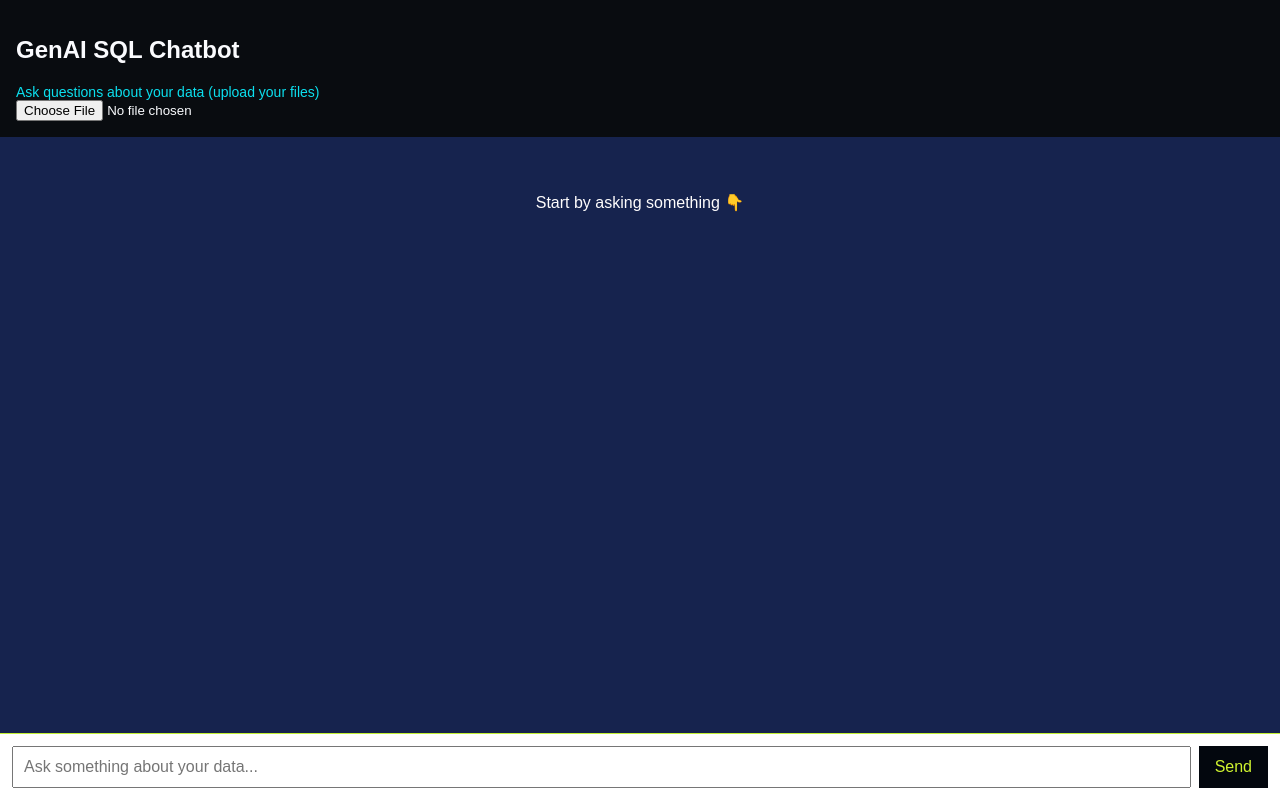
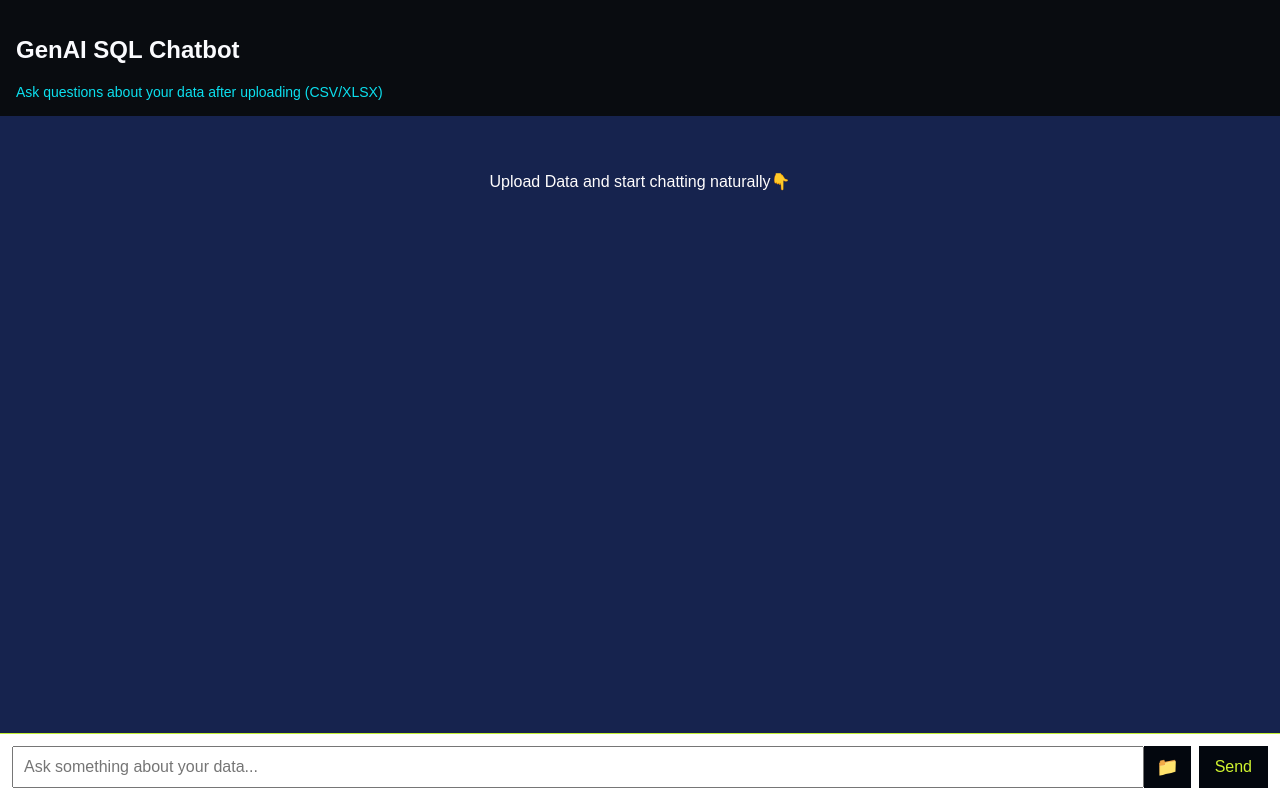
Before and after one commit to SohamShastri/genai-sql-app, a React app in the folder frontend/: page / in a window 1280 px wide. Built offline with nearby package versions, Linux system fonts and the light colour scheme; the HTML template or start-up script is replaced by a standard one.

Commit message:
Add project README with setup and usage details

```diff
--- a/frontend/src/App.jsx
+++ b/frontend/src/App.jsx
@@ -42,19 +42,13 @@ function App(
     <div className="app">
       <header className="header">
         <h2>GenAI SQL Chatbot</h2>
-        <p>Ask questions about your data (upload your files)</p>
-        <input
-  type="file"
-  accept=".csv,.xlsx"
-  onChange={handleFileUpload}
-/>
+        <p>Ask questions about your data after uploading (CSV/XLSX)</p>
 
-{uploadStatus && <p style={{ color: "#cbd5f5" }}>{uploadStatus}</p>}
       </header>
 
       <div className="chat-window">
         {messages.length === 0 && (
-          <div className="empty">Start by asking something 👇</div>
+          <div className="empty">Upload Data and start chatting naturally👇</div>
         )}
 
         {messages.map((msg, index) => (
@@ -79,10 +73,23 @@ function App(
         onChange={(e) => setInput(e.target.value)}
         onKeyDown={(e) => e.key === "Enter" && sendMessage()}
       />
+
+      {/* Upload button */}
+      <label className="upload-btn">
+        📁
+        <input
+          type="file"
+          accept=".csv,.xlsx"
+          onChange={handleFileUpload}
+         hidden
+        />
+      </label>
+
       <button onClick={sendMessage} disabled={loading}>
         Send
       </button>
     </div>
+
     </div>
   );
 
--- a/frontend/src/index.css
+++ b/frontend/src/index.css
@@ -82,3 +82,13 @@ body {
   opacity: 0.6;
   cursor: not-allowed;
 }
+
+.upload-btn {
+  display: flex;
+  align-items: center;
+  justify-content: center;
+  padding: 0 12px;
+  cursor: pointer;
+  font-size: 18px;
+  background: #03070e;
+}
```
Also changed, not shown: 1 other file (tests, documents, lock files or other folders). Lines whose indentation alone changed are shown as unchanged.
